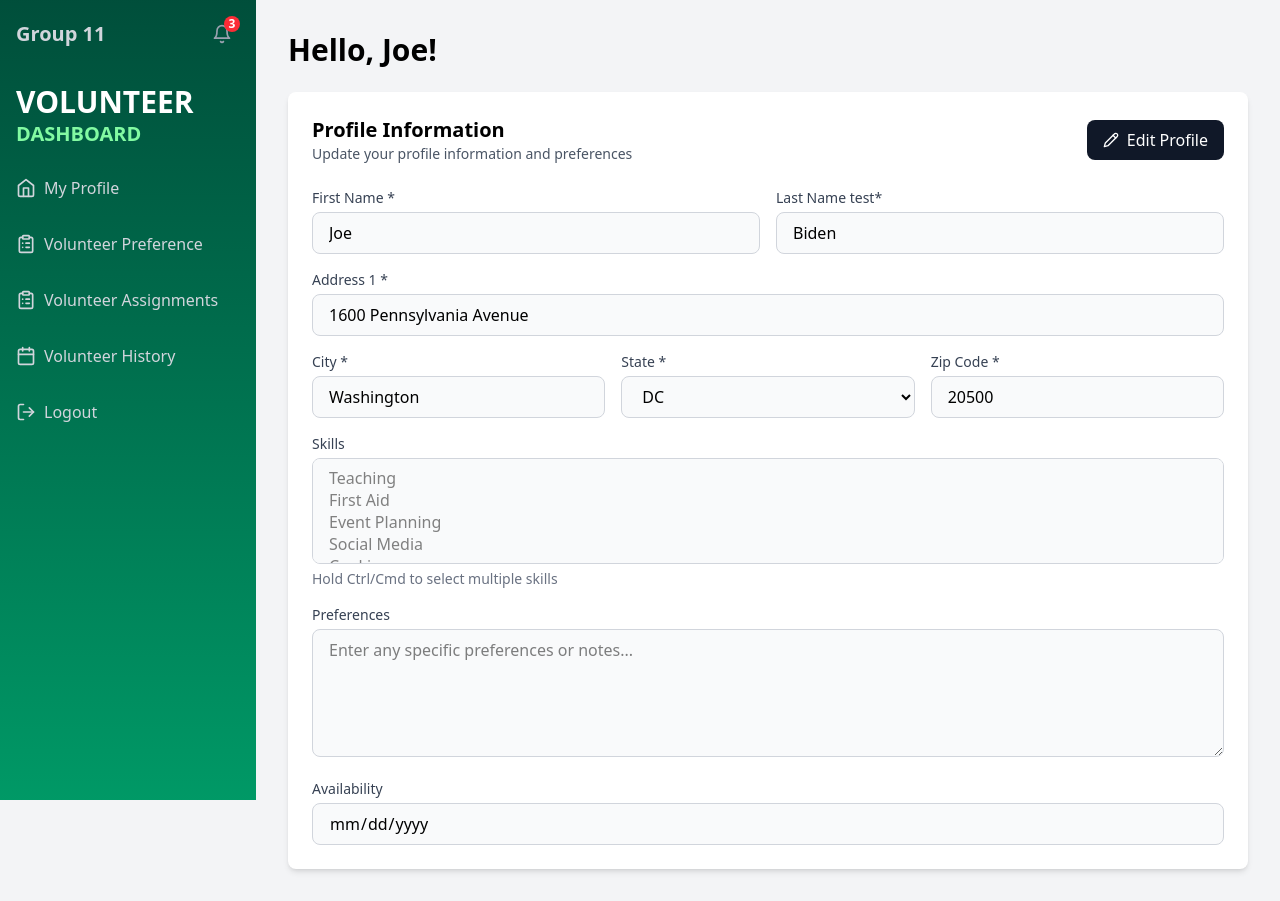
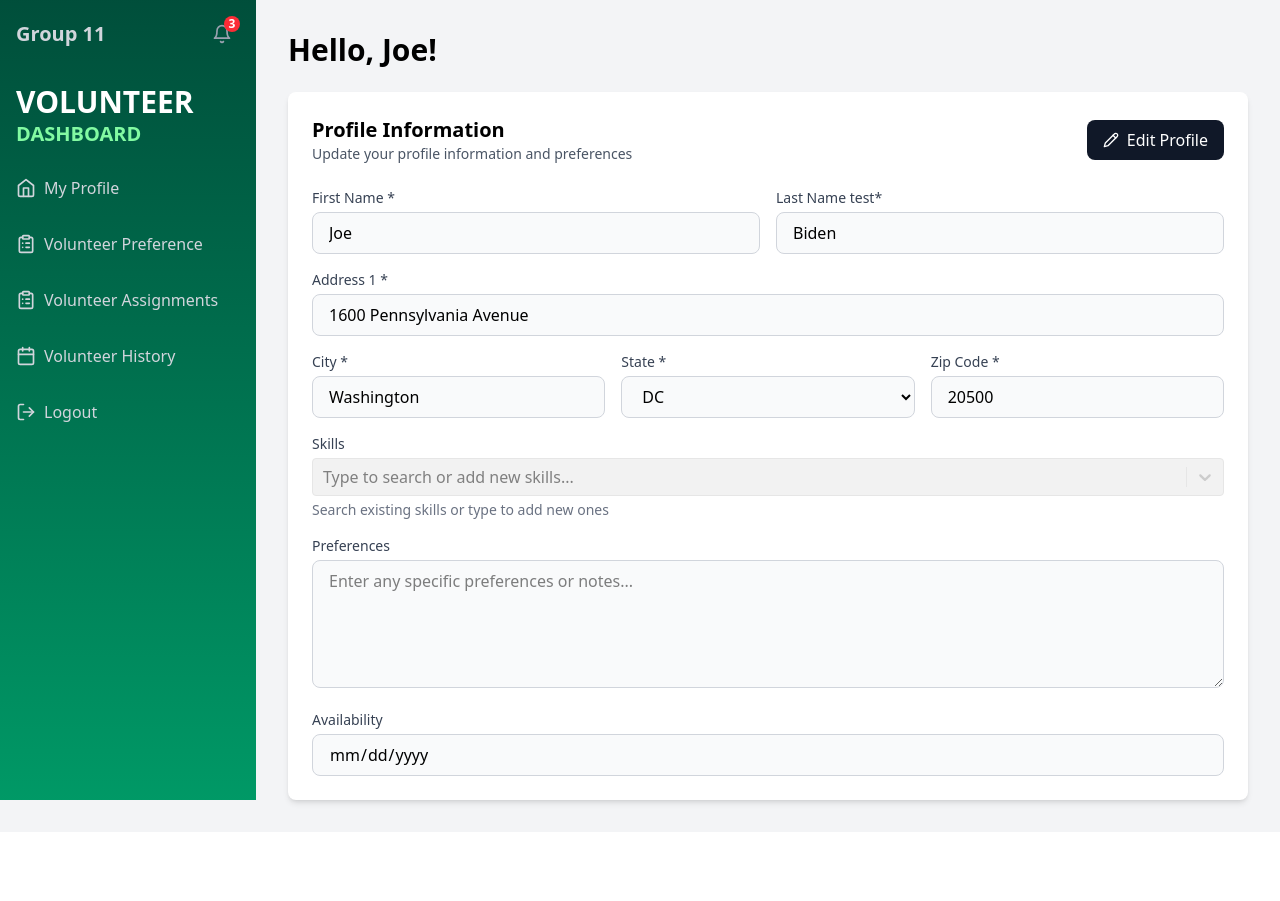
Before and after one commit to sami5436/4353-Group11-SP25, a React (Vite) app in the folder group11/: page /volunteer/profile in a window 1280 px wide. After the commit the page ends 832 px from the top, so only its background shows below. Built offline with nearby package versions, Linux system fonts and the light colour scheme.

Commit message:
added react select feature for choosing skills on volunteer profile

```diff
--- a/group11/package.json
+++ b/group11/package.json
@@ -18,7 +18,8 @@
     "react": "^18.3.1",
     "react-beautiful-dnd": "^13.1.1",
     "react-dom": "^18.3.1",
-    "react-router-dom": "^7.1.3"
+    "react-router-dom": "^7.1.3",
+    "react-select": "^5.10.0"
   },
   "devDependencies": {
     "@eslint/js": "^9.17.0",
--- a/group11/src/pages/profile.jsx
+++ b/group11/src/pages/profile.jsx
@@ -1,6 +1,8 @@
 import React, { useState } from "react";
 import VolunteerNavbar from "../components/volunteerNavbar";
 import { Pencil } from "lucide-react";
+import Select from 'react-select';
+import CreatableSelect from 'react-select/creatable';
 
 function Profile() {
   const [isEditing, setIsEditing] = useState(false);
@@ -32,17 +34,36 @@ function Profile() {
   ];
 
   const skillOptions = [
+    "Administrative",
+    "Community Outreach",
+    "Conflict Resolution",
+    "Construction",
+    "Cooking",
+    "Customer Service",
+    "Event Planning",
+    "First Aid",
+    "Fundraising",
+    "Gardening",
+    "Graphic Design",
+    "IT Support",
+    "Language Skills",
+    "Leadership",
+    "Marketing",
+    "Photography",
+    "Project Management",
+    "Public Speaking",
+    "Social Media",
     "Teaching",
-    "First Aid",
-    "Event Planning",
-    "Social Media",
-    "Cooking",
-    "Construction",
-    "Gardening",
-    "Administrative",
-    "Fundraising",
-    "Language Skills"
+    "Tutoring",
+    "Web Development",
+    "Writing"
   ];
+
+  // Convert skillOptions array to format required by react-select
+  const skillSelectOptions = skillOptions.map(skill => ({
+    value: skill.toLowerCase(),
+    label: skill
+  }));
 
   const handleEdit = () => {
     setIsEditing(true);
@@ -300,22 +321,34 @@ function Profile() {
               <label className="block text-sm font-medium text-gray-700 mb-1">
                 Skills
               </label>
-              <select
-                multiple
-                value={isEditing ? editedData.skills : profileData.skills}
-                onChange={(e) => setEditedData({
+              <CreatableSelect
+                isMulti
+                isDisabled={!isEditing}
+                value={skillSelectOptions.filter(option =>
+                  (isEditing ? editedData.skills : profileData.skills).includes(option.value)
+                )}
+                onChange={(selectedOptions) => setEditedData({
                   ...editedData,
-                  skills: Array.from(e.target.selectedOptions, option => option.value)
+                  skills: selectedOptions ? selectedOptions.map(option => option.value) : []
                 })}
-                disabled={!isEditing}
-                className={`w-full px-4 py-2 border border-gray-300 rounded-lg focus:outline-none focus:ring-2 focus:ring-emerald-500
-                  ${!isEditing ? 'bg-gray-50' : 'bg-white'}`}
-              >
-                {skillOptions.map(skill => (
-                  <option key={skill} value={skill}>{skill}</option>
-                ))}
-              </select>
-              <p className="text-sm text-gray-500 mt-1">Hold Ctrl/Cmd to select multiple skills</p>
+                options={skillSelectOptions}
+                className="rounded-lg"
+                classNamePrefix="select"
+                placeholder="Type to search or add new skills..."
+                formatCreateLabel={(inputValue) => `Add "${inputValue}" as a new skill`}
+                theme={(theme) => ({
+                  ...theme,
+                  colors: {
+                    ...theme.colors,
+                    primary: '#059669',
+                    primary25: '#f0fdf4',
+                    primary50: '#dcfce7',
+                  },
+                })}
+              />
+              <p className="text-sm text-gray-500 mt-1">
+                Search existing skills or type to add new ones
+              </p>
             </div>
 
             <div>
```
Also changed, not shown: 1 other file (tests, documents, lock files or other folders).
